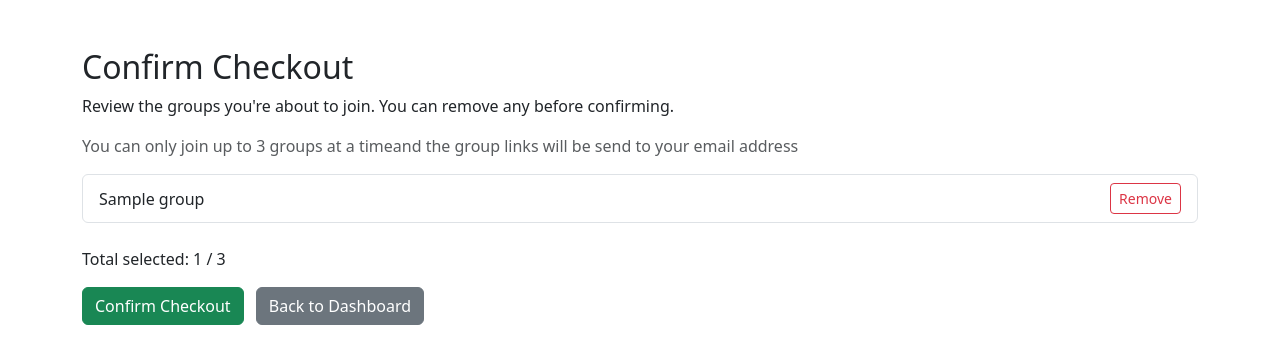
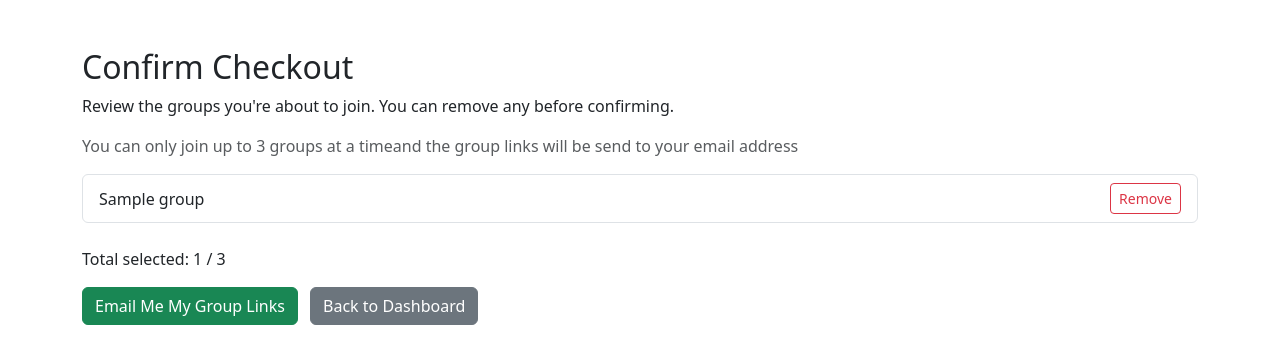
Before and after one commit to AshleyMush/Zimbos, a Flask app: page /checkout in a window 1280 px wide. Shown: the top 364 px of the page. Run offline with Flask 3, Linux system fonts and the light colour scheme; a user stored in the database is signed in; tables that the repository leaves empty hold one stand-in row (values such as "Sample post").

```diff
--- a/static/js/checkout.js
+++ b/static/js/checkout.js
@@ -1,51 +1,25 @@
-document.addEventListener('DOMContentLoaded', () => {
-  const container = document.getElementById('checkout-container');
-  if (!container) return;
+document.getElementById('confirm-btn').addEventListener('click', evt => {
+  evt.preventDefault();
 
-  const csrfToken = document.querySelector('#csrf-form input[name="csrf_token"]').value;
-  const removeUrl = container.dataset.removeUrl;
-  const checkoutUrl = container.dataset.checkoutUrl;
-  const dashboardUrl = container.dataset.dashboardUrl;
+  // Step 1: Confirm Checkout
+  fetch(checkoutUrl, {
+    method: 'POST',
+    headers: {
+      'Content-Type': 'application/json',
+      'X-CSRFToken': csrfToken
+    },
+    credentials: 'same-origin',
+    body: JSON.stringify({ csrf_token: csrfToken })
+  })
+  .then(res => res.json())
+  .then(data => {
+    if (!data.success) {
+      alert(data.message);
+      return;
+    }
 
-  // Handle removal of a group item during checkout
-  function removeHandler(event) {
-    const btn = event.currentTarget;
-    const gid = btn.getAttribute('data-id');
-
-    fetch(removeUrl, {
-      method: 'POST',
-      headers: {
-        'Content-Type': 'application/json',
-        'X-CSRFToken': csrfToken
-      },
-      credentials: 'same-origin',
-      body: JSON.stringify({ group_id: gid, csrf_token: csrfToken })
-    })
-    .then(res => res.json())
-    .then(data => {
-      if (data.success) {
-        // Remove the <li> from the DOM
-        const li = document.querySelector(`#checkout-list li[data-id=\"${gid}\"]`);
-        if (li) li.remove();
-
-        // Update the total count and button state
-        const totalCountEl = document.getElementById('total-count');
-        totalCountEl.textContent = data.basket_count;
-        document.getElementById('confirm-btn').disabled = data.basket_count === 0;
-      } else {
-        alert(data.message);
-      }
-    })
-    .catch(err => console.error('Error removing item:', err));
-  }
-
-  // Attach removeHandler to all remove buttons
-  document.querySelectorAll('.remove-btn').forEach(btn => btn.addEventListener('click', removeHandler));
-
-  // Confirm checkout remains unchanged
-  document.getElementById('confirm-btn').addEventListener('click', evt => {
-    evt.preventDefault();
-    fetch(checkoutUrl, {
+    // Step 2: Send Email
+    fetch('/send_group_links', {
       method: 'POST',
       headers: {
         'Content-Type': 'application/json',
@@ -55,13 +29,23 @@ document.addEventListener('DOMContentLoaded', () => {
       body: JSON.stringify({ csrf_token: csrfToken })
     })
     .then(res => res.json())
-    .then(data => {
-      if (data.success) {
+    .then(emailData => {
+      if (emailData.success) {
+        alert("✅ Checkout complete! Group links sent to your email.");
         window.location.href = dashboardUrl;
       } else {
-        alert(data.message);
+        alert("⚠️ Checkout complete, but email failed: " + emailData.message);
       }
     })
-    .catch(err => console.error('Error confirming checkout:', err));
+    .catch(err => {
+      console.error("Error sending email:", err);
+      alert("⚠️ Checkout complete, but failed to send email.");
+      window.location.href = dashboardUrl;
+    });
+
+  })
+  .catch(err => {
+    console.error('Checkout error:', err);
+    alert("❌ Checkout failed. Please try again.");
   });
 });
--- a/templates/main/checkout.html
+++ b/templates/main/checkout.html
@@ -25,7 +25,9 @@
 
   <p>Total selected: <span id="total-count">{{ basket_count }}</span> / {{ limit }}</p>
 
-  <a href="{{ url_for('main.checkout') }}" class="btn btn-success me-2" id="confirm-btn" {% if basket_count == 0 %}disabled{% endif %}>Confirm Checkout</a>
+<button type="button" class="btn btn-success me-2" id="confirm-btn" {% if basket_count == 0 %}disabled{% endif %}>
+  Email Me My Group Links
+</button>
   <a href="{{ url_for('main.dashboard') }}" class="btn btn-secondary">Back to Dashboard</a>
 </div>
 {% endblock %}
--- a/views/main/routes.py
+++ b/views/main/routes.py
@@ -203,7 +203,7 @@ def send_group_links():
     html_body = render_template('emails/invite.html', user=current_user, links=links)
 
     message = Mail(
-        from_email= f"Zimbos Portal <no-reply@zimbos.org",
+        from_email="Zimbos Portal <no-reply@zimbos.org>",
         to_emails= [current_user.email],
         subject=  "Your Zimbos Group Invite Links",
         html_content= html_body)
@@ -216,7 +216,8 @@ def send_group_links():
         print(response.body)
         print(response.headers)
     except Exception as e:
-        print(e.message)
+        current_app.logger.error("SendGrid error: %s", str(e))
+
 
 
 
@@ -225,7 +226,7 @@ def send_group_links():
 
 @main_bp.route('/join/<token>')
 def join_group(token):
-    """Redirect to the real group URL if token is valid."""
+    """Redirect to the real group URL if token is valid. """
     invite = InviteToken.query.filter_by(token=token).first_or_404()
     if invite.expires_at < datetime.utcnow():
         flash('Invite link has expired.', 'danger')
```
